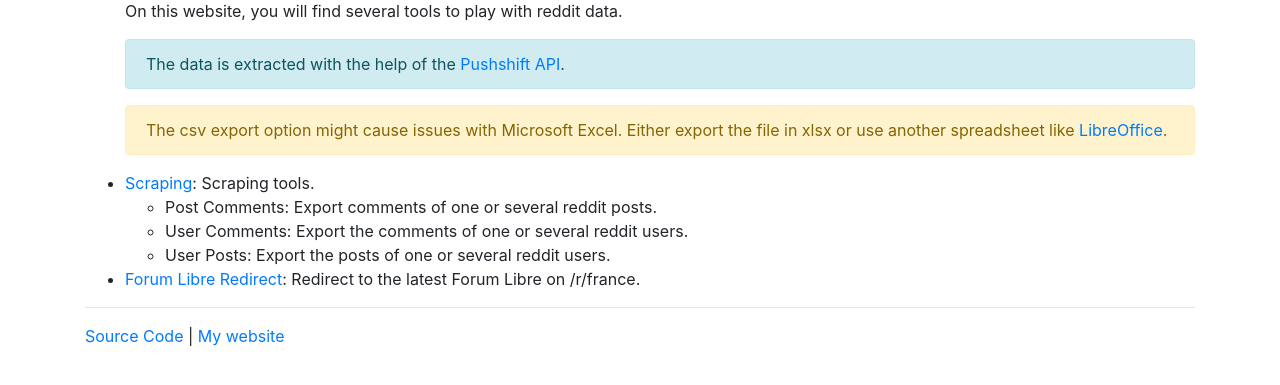
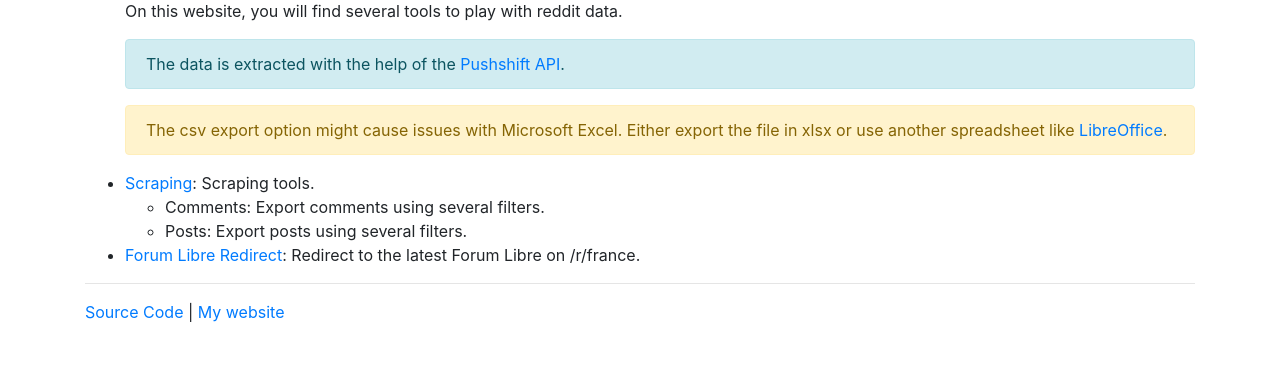
Before and after one commit to dbeley/django-reddit, a Django app: page / in a window 1280 px wide. Shown: the part 162-547 px from the top of the page. Run offline with Django 3.2, Linux system fonts and the light colour scheme; parts of the project's set-up code (start-up, migrations or seed data) failed here and were passed over; some libraries are stand-ins or nearby versions.

Commit message:
Update templates.

```diff
--- a/docker-compose.yml
+++ b/docker-compose.yml
@@ -17,7 +17,7 @@ services:
     labels:
         - "traefik.enable=true"
         - "traefik.http.routers.reddit_django.entrypoints=secure"
-        - "traefik.http.routers.reddit_django.rule=Host(`reddit.$DOMAIN`)"
+        - "traefik.http.routers.reddit_django.rule=Host(`reddit-tools.$DOMAIN`)"
         - "traefik.http.services.reddit_django.loadbalancer.server.port=8000"
         - "traefik.http.routers.reddit_django.tls.certresolver=le"
     environment:
--- a/reddit_scraper/forms.py
+++ b/reddit_scraper/forms.py
@@ -8,7 +8,7 @@ class SearchComments(forms.Form):
         required=False,
     )
     terms = forms.CharField(
-        label="Search terms (separated by comma, can be empty)",
+        label="Search terms (separated by comma, use | for OR)",
         max_length=500,
         required=False,
     )
@@ -31,7 +31,7 @@ class SearchPosts(forms.Form):
         required=False,
     )
     terms = forms.CharField(
-        label="Search terms (separated by comma, can be empty)",
+        label="Search terms (separated by comma, use | for OR)",
         max_length=500,
         required=False,
     )
--- a/reddit_scraper/templates/base.html
+++ b/reddit_scraper/templates/base.html
@@ -15,7 +15,7 @@
   _paq.push(['trackPageView']);
   _paq.push(['enableLinkTracking']);
   (function() {
-    var u="//matomo.tools.dbeley.ovh/";
+    var u="//matomo.dbeley.ovh/";
     _paq.push(['setTrackerUrl', u+'js/']);
     _paq.push(['setSiteId', '2']);
     var d=document, g=d.createElement('script'), s=d.getElementsByTagName('script')[0];
--- a/reddit_scraper/templates/reddit_scraper/index.html
+++ b/reddit_scraper/templates/reddit_scraper/index.html
@@ -29,9 +29,8 @@
 		<li><a href="{% url 'scraping'%}#usercomments">User Comments</a>: Export the comments of one or several reddit users.</li>
 		<li><a href="{% url 'scraping'%}#userposts">User Posts</a>: Export the posts of one or several reddit users.</li>
 		{% endcomment %}
-		<li>Post Comments: Export comments of one or several reddit posts.</li>
-		<li>User Comments: Export the comments of one or several reddit users.</li>
-		<li>User Posts: Export the posts of one or several reddit users.</li>
+		<li>Comments: Export comments using several filters.</li>
+		<li>Posts: Export posts using several filters.</li>
 	</ul>
 	<li><a href="{% url 'forumlibre' %}">Forum Libre Redirect</a>: Redirect to the latest Forum Libre on /r/france.</li>
 </ul>
```
